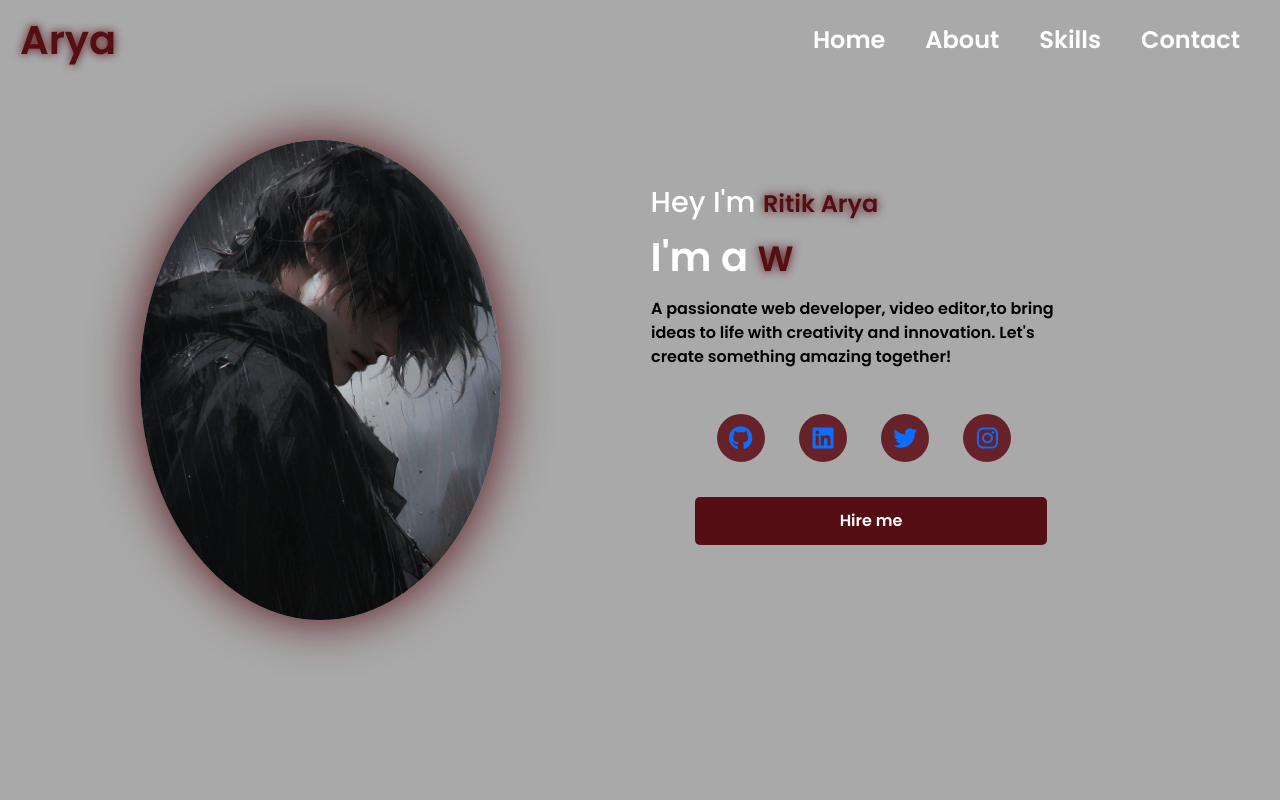
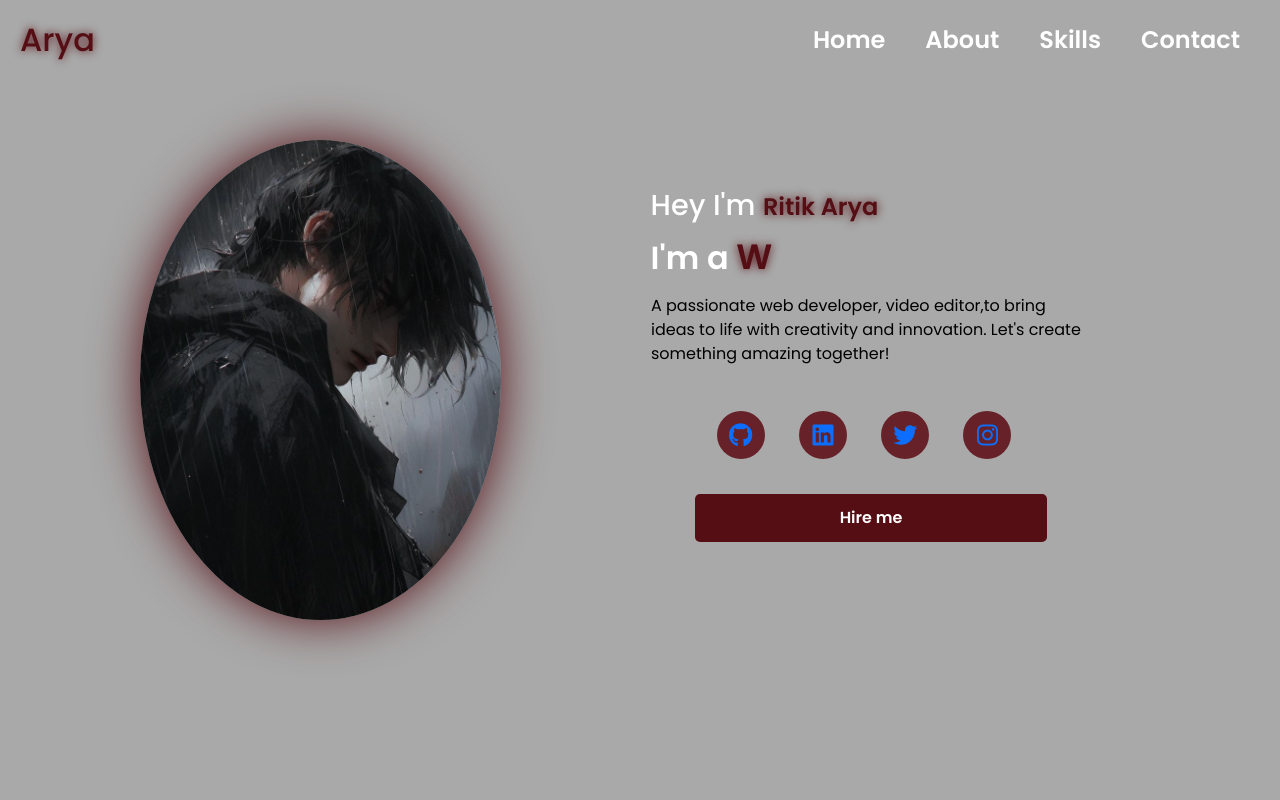
Before and after one commit to r061narya/my-portfolio, a plain HTML site: page index.html in a window 1280 px wide. Shown: the top 800 px of the page. Drawn offline with nearby package versions, Linux system fonts and the light colour scheme.

Commit message:
upgraded

```diff
--- a/portfolio.css
+++ b/portfolio.css
@@ -17,7 +17,7 @@ body{
 }
 body p{
     font-size: x-large;
-    font-weight: 600;
+    font-weight: 400;
     color: black;
 }
 /* custom scroll bar css */
@@ -71,8 +71,8 @@ nav{
 
 .logo {
     color: black;
-    font-size: 2.5rem;
-    font-weight: bold;
+    font-size: 2rem;
+    font-weight: 500;
 }
 
 .logo span {
@@ -89,7 +89,7 @@ nav{
     /* right: 15px;
     top: 10px; */
     color:green;
-    font-size: clamp(2.5rem, 0.5rem + 5vw, 3rem);
+    font-size: clamp(2rem, 0.5rem + 5vw, 3rem);
     display: none;
 }
 
@@ -257,7 +257,7 @@ section .main{
     font-weight: 550;
 }
 .content .typewriter{
-    font-size: clamp(1rem, 1rem + 5vw, 2.5rem);
+    font-size: clamp(1rem, 1rem + 5vw, 2rem);
     font-weight: 600;
 }
 .content .typewriter-text{
@@ -364,7 +364,7 @@ section .content{
 /* Title styling */
 .about .title {
     text-align: center;
-    font-size: 2.5rem;
+    font-size: 2rem;
     font-weight: bold;
     margin-bottom: 30px;
     color: #540e14;
```
